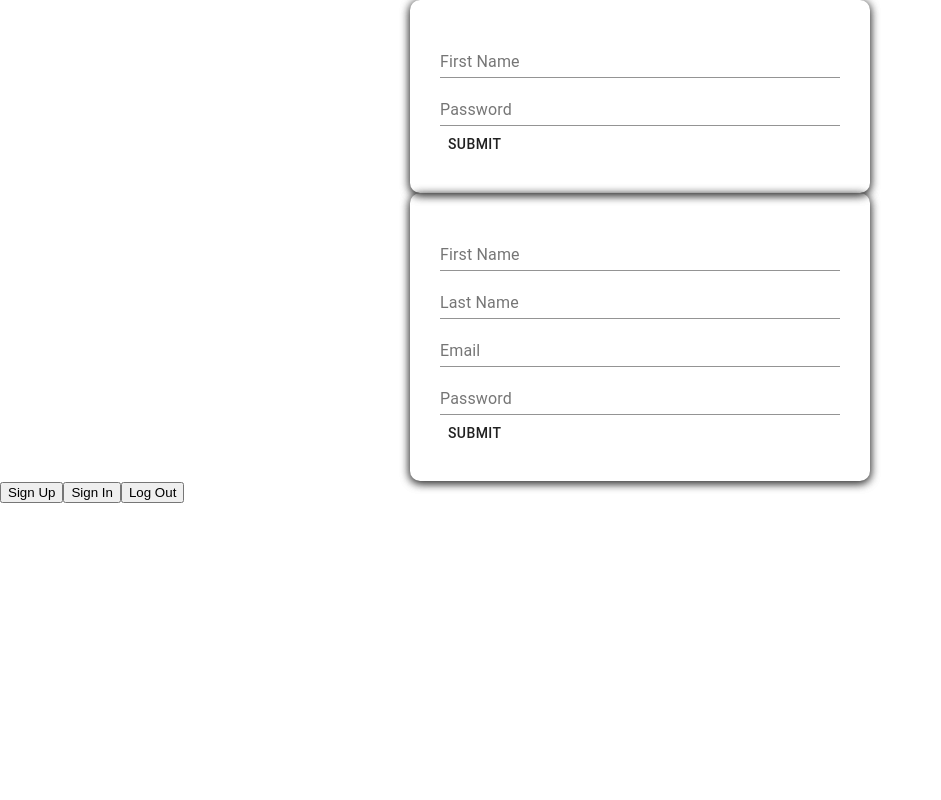
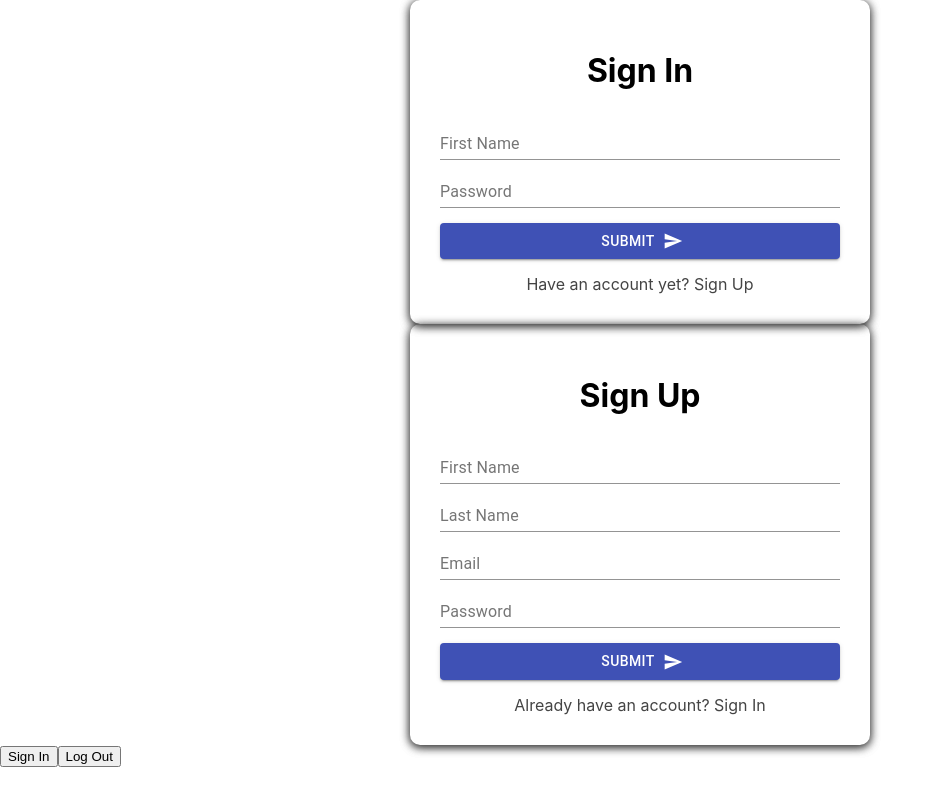
Before and after one commit to bergmaner/Faceberg, a React (Create React App) app: page / in a window 1280 px wide. Shown: the whole page, without its empty margins (0-941 px from the left). Built offline with nearby package versions, Linux system fonts and the light colour scheme; no server answers.

Commit message:
Logic to Login and register

```diff
--- a/package.json
+++ b/package.json
@@ -5,6 +5,7 @@
   "private": true,
   "dependencies": {
     "@material-ui/core": "^4.10.1",
+    "@material-ui/icons": "^4.9.1",
     "@testing-library/jest-dom": "^4.2.4",
     "@testing-library/react": "^9.5.0",
     "@testing-library/user-event": "^7.2.1",
--- a/src/App.css
+++ b/src/App.css
@@ -7,3 +7,12 @@ body{
   border-radius: 10px;
   box-shadow: 0px 2px 10px rgba(0,0,0,0.6), 0px 2px 10px rgba(0,0,0,0.6);
 }
+.link{
+  color: #444;
+
+}
+.link:hover{
+color: #000;
+cursor:pointer;
+transition: background-color 250ms cubic-bezier(0.4, 0, 0.2, 1) 0ms,box-shadow 250ms cubic-bezier(0.4, 0, 0.2, 1) 0ms,border 250ms cubic-bezier(0.4, 0, 0.2, 1) 0ms;
+}
--- a/src/App.js
+++ b/src/App.js
@@ -1,7 +1,6 @@
 import React, { useEffect } from 'react';
 import './App.css';
 import { userRef, firebaseApp } from './services/Firebase/';
-import signUp from './services/Firebase/signUp';
 import signIn from './services/Firebase/signIn';
 import Login from './components/Login';
 import Register from './components/Register';
@@ -16,10 +15,6 @@ function App() {
       }
     });
 
-  const onSignUp = () => {
-    const result = signUp('demogo@op.pl','haslo123','Lanner','Halington');
-    console.log(result);
-  }
   const onSignIn = () => {
     const result = signIn('demogo@op.pl','haslo123');
     console.log(result);
@@ -28,7 +23,6 @@ function App() {
     <div className="App">
       <Login/>
       <Register/>
-     <button onClick = { () => onSignUp() }>Sign Up</button>
      <button onClick = { () => onSignIn() }>Sign In</button>
      <button onClick = { () => firebaseApp.auth().signOut() }>Log Out</button>
     </div>
--- a/src/components/Login.js
+++ b/src/components/Login.js
@@ -1,13 +1,35 @@
-import React from 'react';
+import React, { useState } from 'react';
 import { TextField, Button } from '@material-ui/core';
+import SendIcon from '@material-ui/icons/Send';
+import signIn from '../services/Firebase/signIn';
+
 const Login = () => {
+
+    const [ data, setData ] = useState({
+        email: '',
+        password: ''
+    });
+
+    const handleSubmit = async (e) => {
+        e.preventDefault();
+        signIn(data);
+    };
+
+    const handleChange = (e) => {
+        const temp = {...data};
+        temp[e.target.name] = e.target.value;
+        console.log(temp);
+        setData(temp);
+    };
+
     return (
     <div style = {{ display: 'flex', justifyContent: 'center' }} >
-        <div className = "outerBox">
-            <TextField fullWidth label = "First Name"/>
-            <TextField fullWidth label = "Password"/>
-            <Button>Submit</Button>
-
+        <div className = 'outerBox'>
+            <h1 style = {{ textAlign: 'center' }}>Sign In</h1>
+            <TextField fullWidth label = 'First Name' type = 'email' name ='email' onChange = { handleChange }/>
+            <TextField fullWidth label = 'Password' type = 'password' name = 'password' onChange = { handleChange }/>
+            <Button style = {{ marginTop: '15px' }} fullWidth endIcon = { <SendIcon/> } color = 'primary' variant = 'contained' onClick = { handleSubmit } >Submit</Button>
+            <div style = {{ textAlign: 'center', paddingTop: '15px' }} ><span className = 'link'>Have an account yet? Sign Up</span></div>
         </div>
     </div>
     )
--- a/src/components/Register.js
+++ b/src/components/Register.js
@@ -1,14 +1,39 @@
-import React from 'react';
+import React, { useState } from 'react';
 import { TextField, Button } from '@material-ui/core';
+import SendIcon from '@material-ui/icons/Send';
+import signUp from '../services/Firebase/signUp';
+
 const Register = () => {
+
+    const [ data, setData ] = useState({
+        firstName: '',
+        lastName: '',
+        email: '',
+        password: ''
+    });
+
+    const handleSubmit = async (e) => {
+        e.preventDefault();
+        signUp(data);
+    };
+
+    const handleChange = (e) => {
+        const temp = {...data};
+        temp[e.target.name] = e.target.value;
+        console.log(temp);
+        setData(temp);
+    };
+
     return (
     <div style = {{ display: 'flex', justifyContent: 'center' }}>
-        <div className = "outerBox">
-            <TextField fullWidth label = "First Name"/>
-            <TextField fullWidth label = "Last Name"/>
-            <TextField fullWidth label = "Email"/>
-            <TextField fullWidth label = "Password"/>
-            <Button>Submit</Button>
+        <div className = 'outerBox'>
+            <h1 style = {{ textAlign: 'center' }}>Sign Up</h1>
+            <TextField fullWidth label = 'First Name' name = 'firstName' onChange = { handleChange }/>
+            <TextField fullWidth label = 'Last Name' name = 'lastName' onChange = { handleChange }/>
+            <TextField fullWidth label = 'Email' type = 'email' name = 'email' onChange = { handleChange }/>
+            <TextField fullWidth label = 'Password' type = 'password' name = 'password' onChange = { handleChange }/>
+            <Button style = {{ marginTop: '15px' }} fullWidth endIcon = {<SendIcon/>} color = 'primary' variant = 'contained' type = 'submit' onClick = { handleSubmit }>Submit</Button>
+            <div style = {{ textAlign: 'center', paddingTop: '15px' }} ><span className = 'link'>Already have an account? Sign In</span></div>
         </div>
     </div>
     )
--- a/src/services/Firebase/signIn.js
+++ b/src/services/Firebase/signIn.js
@@ -1,6 +1,6 @@
 import { firebaseApp, userRef } from './index';
 
-export default ( email, password ) => {
+export default ({ email, password }) => {
     firebaseApp.auth().signInWithEmailAndPassword(email,password).then( (data) => {
         userRef.child(data.user.uid).once('value',(snapshot) => {
             console.log(snapshot.val());
--- a/src/services/Firebase/signUp.js
+++ b/src/services/Firebase/signUp.js
@@ -1,6 +1,6 @@
 import { firebaseApp, userRef } from './index';
 
-export default ( email, password, firstName, lastName ) => {
+export default ({email, password, firstName, lastName}) => {
     if( !firstName || !lastName ){
         return false;
     }
```
Also changed, not shown: 1 other file (tests, documents, lock files or other folders).
